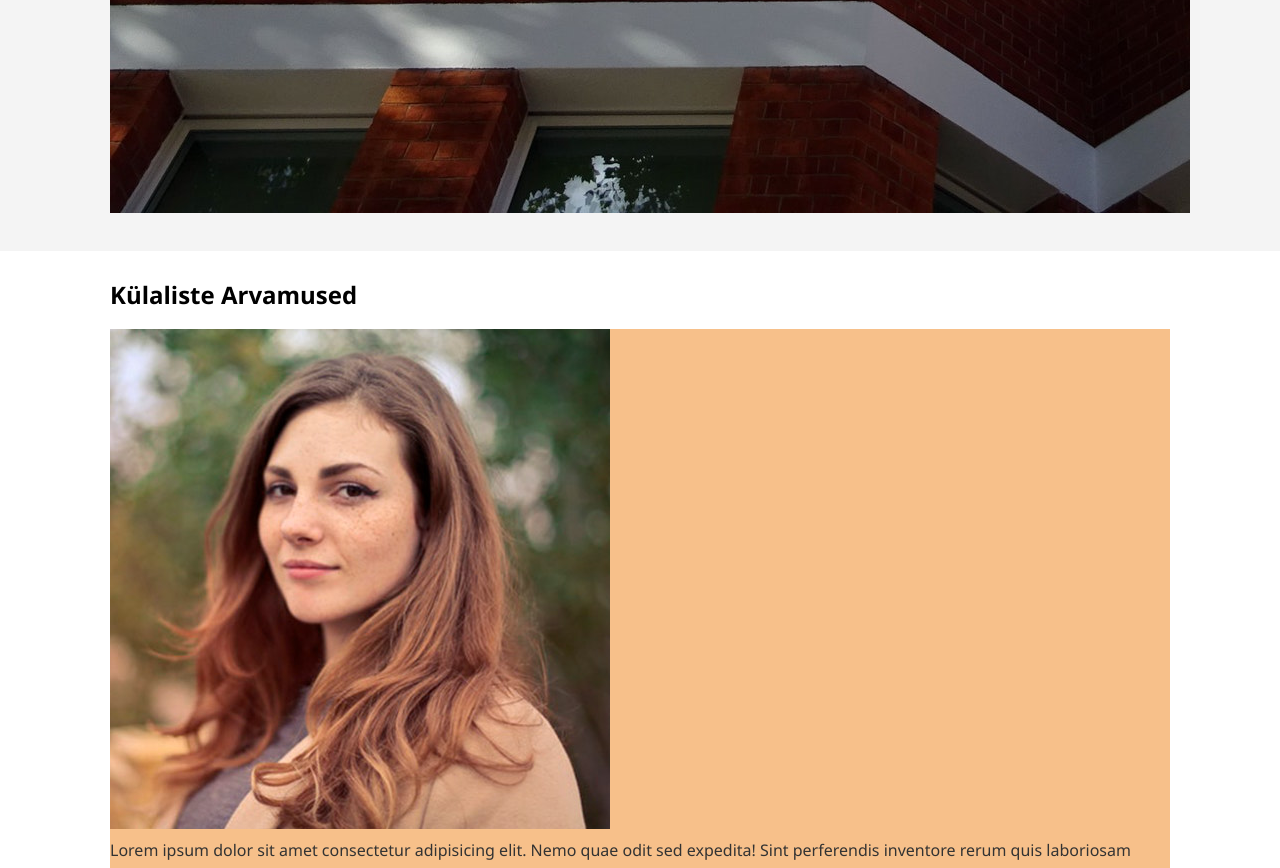
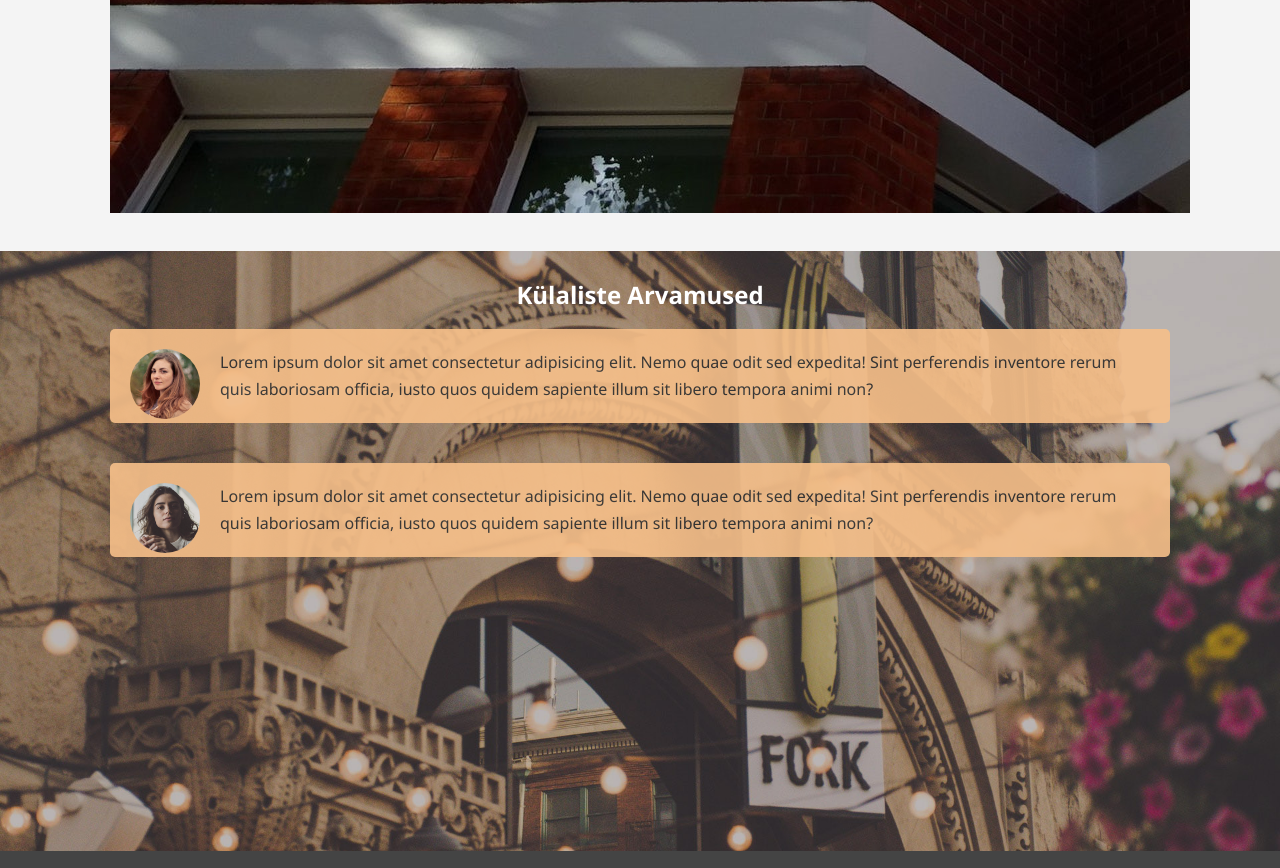
Before and after one commit to annikatamm001/hotell, a plain HTML site: page about.html in a window 1280 px wide. Shown: the part 1480-2348 px from the top of the page. Drawn offline with Linux system fonts and the light colour scheme.

Commit message:
Update style.css

```diff
--- a/css/style.css
+++ b/css/style.css
@@ -149,6 +149,30 @@ h3 {
   text-align: center;
 }
 
+#testimonials {
+  height: 600px;
+  background: url("../img/test-bg.jpg") no-repeat center center/cover;
+}
+
+#testimonials h2 {
+  color: #fff;
+  text-align: center;
+}
+
+#testimonials .testimonial {
+  padding: 20px;
+  margin-bottom: 40px;
+  border-radius: 5px;
+  opacity: 0.9;
+}
+
+#testimonials .testimonial img {
+  width: 70px;
+  float: left;
+  margin-right: 20px;
+  border-radius: 50%;
+}
+
 /* Kontakti vorm */
 #contact-form .form-group {
   margin-bottom: 20px;
```
